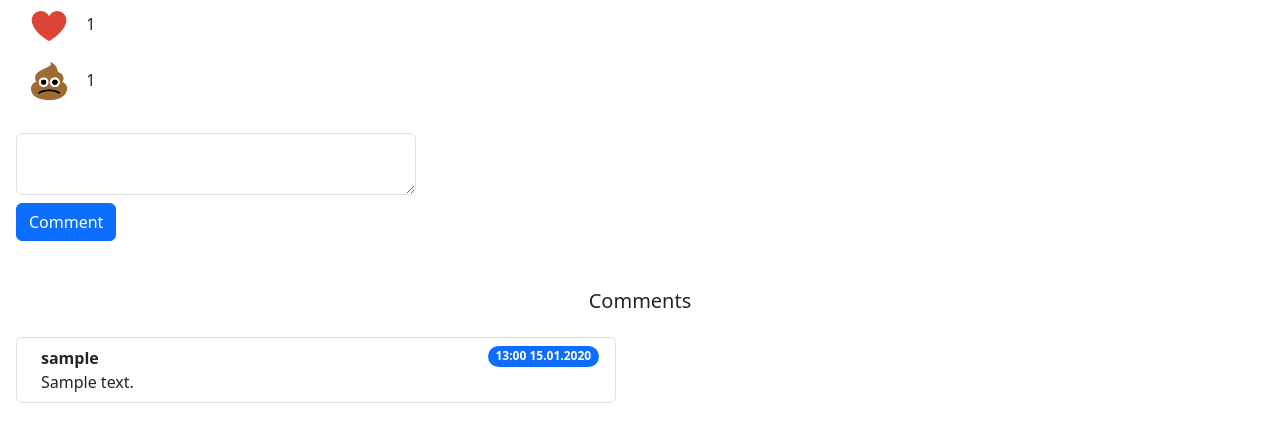
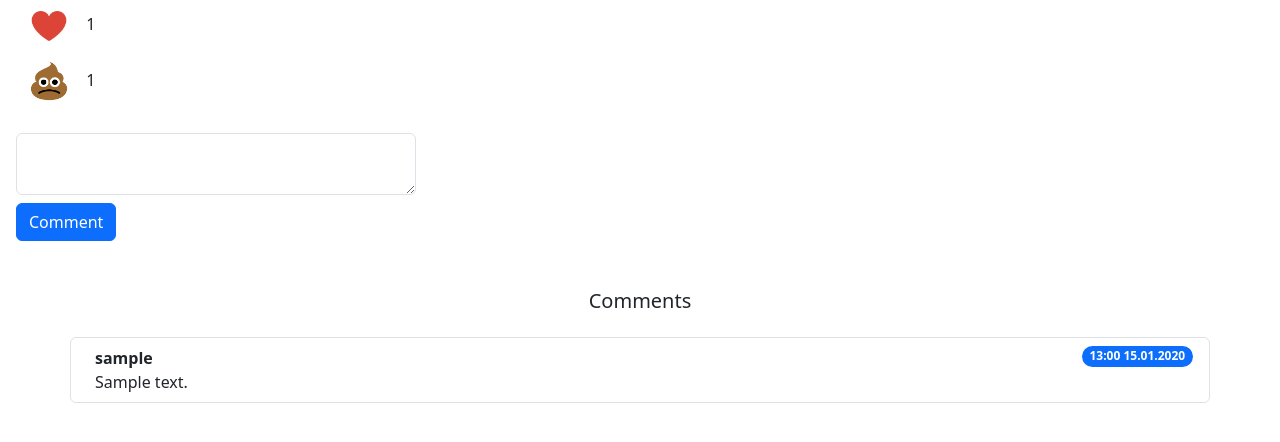
Before and after one commit to Dest1ni/Project, a Django app: page /posts/detail/1/ in a window 1280 px wide. Shown: the part 281-723 px from the top of the page. Run offline with Django 4.2, Linux system fonts and the light colour scheme; tables that the repository leaves empty hold one stand-in row (values such as "Sample post"); some libraries are stand-ins or nearby versions.

Commit message:
comment fix

```diff
--- a/web/posts/templates/posts/detail.html
+++ b/web/posts/templates/posts/detail.html
@@ -30,17 +30,17 @@
 <textarea class="form-control" id="{{ comment_form.body.id_for_label }}" name = "{{ comment_form.body.html_name }}" rows="2" style="width: 400px" required></textarea>
 <button class = "btn btn-primary mt-2 mb-5" type="submit"> Comment </button>
 </form>
-
 <div class = 'text-center mb-4'> <h5> Comments </h5> </div>
-<ol class="list-group">
+<ol class="list-group ">
 {% for comment in comments %}
-  <li class="list-group-item d-flex justify-content-between align-items-start" style="width: 600px">
+  <li class="list-group-item d-flex justify-content-between align-items-start container">
     <div class="ms-2 me-auto">
       <div class="fw-bold">{{comment.user.username}}</div>
       {{comment.body}}
     </div>
     <span class="badge bg-primary rounded-pill">{{comment.time_stamp|time:"H:i"}} {{ comment.time_stamp|date:"d.m.Y"}}</span>
   </li>
+  {% empty %}
 {% endfor %}
 </ol>
 {% endblock body %}
--- a/web/web/settings.py
+++ b/web/web/settings.py
@@ -25,7 +25,7 @@ SECRET_KEY = 'django-insecure-hpparxt#9$yw9lt*kle$h1nm&&(hemz(bp0pss!wchp91j+^su
 # SECURITY WARNING: don't run with debug turned on in production!
 DEBUG = True
 
-ALLOWED_HOSTS = []
+ALLOWED_HOSTS = ["127.0.0.1","pythonanywhere.com"]
 
 
 # Application definition
```
